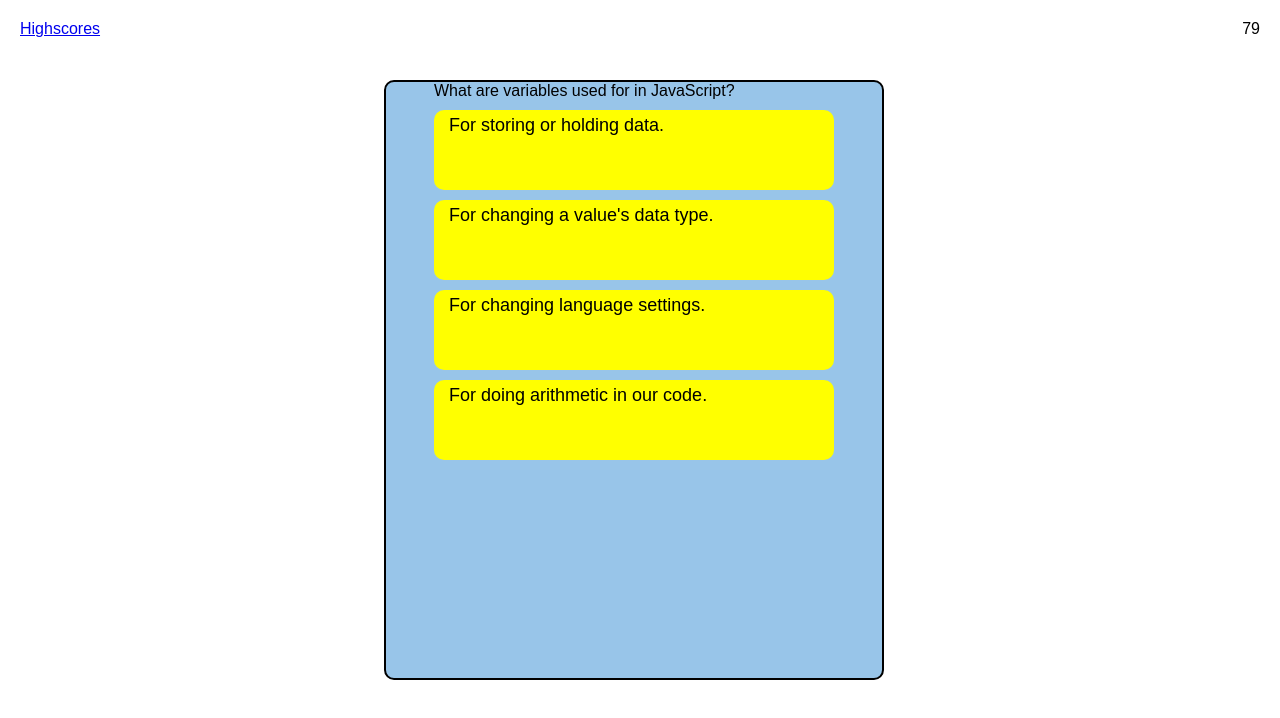
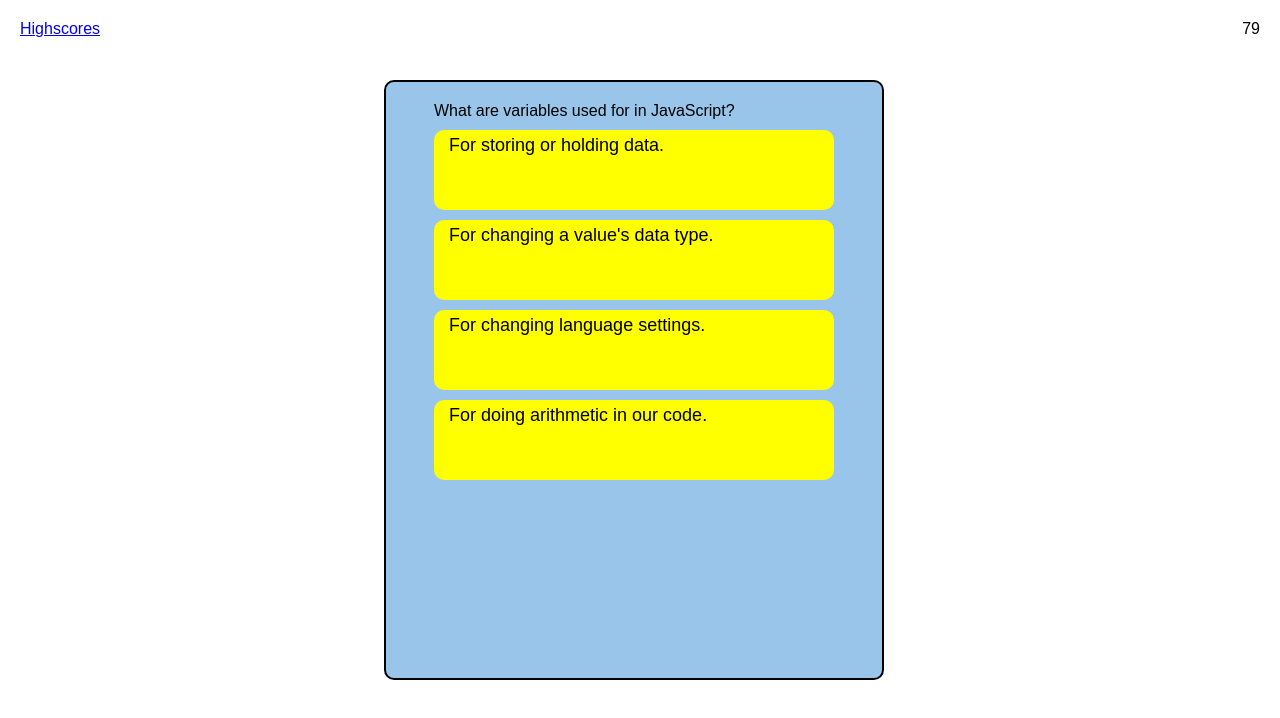
Before and after one commit to lukedrogan/coding_quiz_challenge, a plain HTML site: page index.html in a window 1280 px wide. Both pictures are taken after a click on the button "Start Quiz". Drawn offline with Linux system fonts and the light colour scheme.

Commit message:
improved margin on questions div

```diff
--- a/Assets/style.css
+++ b/Assets/style.css
@@ -132,3 +132,7 @@ input {
   width: 50%;
   border: 1px solid lightgray;
 }
+
+#questions h3 {
+  margin-top: 20px
+}
```
